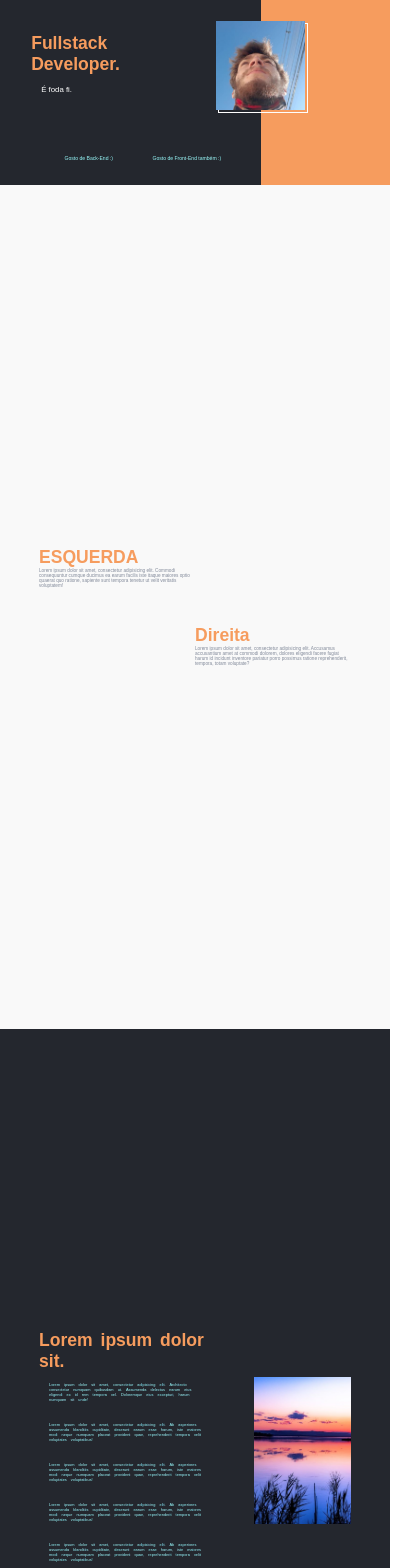
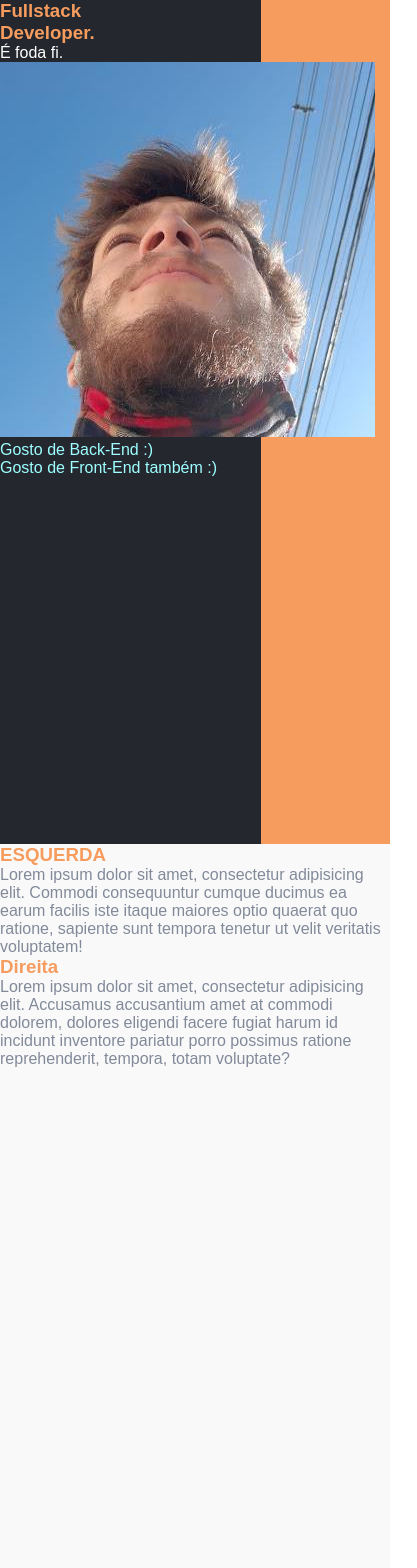
Before and after one commit to pedroHenrique57/Portfolio, an Angular app: page / in a window 390 px wide. Shown: the top 1568 px of the page, 417 px wide, since content can reach past the window. Built offline with nearby package versions, Linux system fonts and the light colour scheme; a web font is replaced by a local one.

Commit message:
Preparação dos estilos para responsividade Criação dos media query separação dos elementos globais dos específicos
Signed-off-by: pedrohenrique57 <pedro.henrique.contato369@gmail.com>

```diff
--- a/src/app/pages/home/home.component.scss
+++ b/src/app/pages/home/home.component.scss
@@ -1,18 +1,11 @@
-// styles Globals
+// Globals styles
 
 h1 {
   color: var(--title);
-  font-size: 4.5em;
 }
 
 p {
   color: var(--subtitle);
-  font-size: 1.2rem;
-}
-
-svg {
-  width: 4rem;
-  height: 2rem;
 }
 
 section {
@@ -82,19 +75,127 @@ section {
   }
 }
 
-.button__div {
+.container {
+  width: 75%;
+  background: var(--white-hud);
+}
+
+.inputFocus {
+  font-weight: 500;
+}
+
+.aboutMe {
+  background: linear-gradient(90deg, var(--complementary-color) 67%, var(--title) 33%);
+
+  &__content {
+    p {
+      color: white;
+    }
+  }
+
+  &__subContent {
+
+    p {
+      color: var(--subtitle);
+      filter: contrast(14);
+    }
+  }
+}
+
+.myHistory {
+  word-spacing: 3px;
+  background: var(--complementary-color);
+
+  p {
+    filter: contrast(13);
+  }
+}
+
+.whatIDo {
+  background: var(--white-background);
+
+  .container {
+    div {
+      font-weight: bold;
+    }
+  }
+
+  &__leftCard {
+    border-right: 1px solid var(--complementary-color);
+  }
+}
+
+.contactMe {
+  font-weight: 300;
+  background-color: var(--white-hud);
+
+  article {
+    font-weight: bold;
+    text-align: center;
+
+    p {
+      font-weight: 400;
+    }
+  }
+
+  form {
+    button {
+      align-self: center;
+    }
+
+    label {
+      color: var(--title);
+    }
+
+    input, textarea {
+      font-weight: inherit;
+      border: none;
+      border-bottom: var(--title) solid 1px;
+      resize: none;
+
+      &:focus {
+        outline: none;
+        font-weight: 500;
+      }
+
+      &::placeholder {
+        color: var(--title);
+        filter: grayscale(0.5);
+      }
+    }
+  }
+}
+
+// Media Query (display specific config like justify content, content align, etc.)
+
+@media (max-width: 500px) {
+
+}
+
+@media (max-width: 600px) {
+
+}
+
+@media (min-width: 700px) {
+
+  h1 {
+    font-size: 4.5em;
+  }
+
+  p {
+    font-size: 1.2rem;
+  }
+
+  svg {
+    width: 4rem;
+    height: 2rem;
   }
 
   .container {
-  width: 75%;
-  background: var(--white-hud);
     display: flex;
   }
 
-// styles Specificness
-
   .aboutMe {
-  background: linear-gradient(90deg, var(--complementary-color) 67%, var(--title) 33%);
     height: auto;
     width: inherit;
     display: flex;
@@ -107,25 +208,7 @@ section {
       flex-direction: row;
       justify-content: space-between;
 
-    article {
-      display: flex;
-      flex-direction: column;
-      justify-content: center;
-
-      h1 {
-        align-self: flex-start;
-      }
-
-      p {
-        margin: 10px;
-        font-size: 2rem;
-        color: white;
-      }
-    }
-
       span {
-      width: 23vw;
-      height: 23vw;
         border: 1px solid white;
         right: 13rem;
         z-index: 1;
@@ -140,6 +223,21 @@ section {
           z-index: 2;
         }
       }
+
+      article {
+        display: flex;
+        flex-direction: column;
+        justify-content: center;
+
+        h1 {
+          align-self: flex-start;
+        }
+
+        p {
+          margin: 10px;
+          font-size: 2rem;
+        }
+      }
     }
 
     &__subContent {
@@ -150,10 +248,8 @@ section {
 
       p {
         font-size: 1.3rem;
-      color: var(--subtitle);
         padding-right: 5rem;
         margin: 0 10px;
-      filter: contrast(14);
       }
     }
   }
@@ -189,8 +285,6 @@ section {
     align-items: center;
     column-gap: 10rem;
     padding: 0 10rem;
-  word-spacing: 3px;
-  background: var(--complementary-color);
 
     article {
       display: flex;
@@ -205,12 +299,10 @@ section {
     p {
       margin: 10px;
       font-size: 1rem;
-    filter: contrast(13);
     }
   }
 
   .whatIDo {
-  background: var(--white-background);
     display: flex;
     width: inherit;
     justify-content: center;
@@ -218,7 +310,6 @@ section {
 
     .container {
       div {
-      font-weight: bold;
         padding: 6rem;
 
         .button__div {
@@ -239,10 +330,6 @@ section {
         }
       }
     }
-
-  &__leftCard {
-    border-right: 1px solid var(--complementary-color);
-  }
   }
 
   .contactMe {
@@ -251,8 +338,6 @@ section {
     flex-direction: column;
     justify-content: center;
     align-items: center;
-  font-weight: 300;
-  background-color: var(--white-hud);
 
     .line {
       display: flex;
@@ -267,46 +352,29 @@ section {
     }
 
     article {
-    font-weight: bold;
-    text-align: center;
       padding-bottom: 4rem;
 
       p {
         padding-top: 1rem;
-      font-weight: 400;
         font-size: 2rem;
       }
     }
 
     form {
+      width: 70%;
       display: flex;
       flex-direction: column;
       row-gap: 5rem;
-    width: 70%;
-
-    button {
-      align-self: center;
-    }
-
-    .inputFocus {
-      font-weight: 500;
-      filter: contrast(200%);
-      transition: filter 3s cubic-bezier(0.23, 1, 0.32, 1), font-weight 0.2s cubic-bezier(0.23, 1, 0.32, 1);
-    }
 
       label {
         font-size: 1.8rem;
         margin-bottom: 1rem;
-      color: var(--title);
       }
 
       input, textarea {
         font-size: 2rem;
         font-weight: inherit;
-      border: none;
-      border-bottom: var(--title) solid 1px;
         max-height: 6rem;
-      resize: none;
 
         &:focus {
           outline: none;
@@ -314,8 +382,6 @@ section {
 
         &::placeholder {
           font-size: 1.5rem;
-        color: var(--title);
-        filter: grayscale(0.5);
         }
       }
     }
@@ -325,8 +391,7 @@ section {
       font-size: 1.4rem;
     }
   }
-
-// Media Query
+}
 
 @media (min-width: 1400px) {
   h1 {
--- a/src/styles.scss
+++ b/src/styles.scss
@@ -13,9 +13,14 @@
   margin: 0;
   box-sizing: border-box;
   font-family: 'SF UI Text', sans-serif;
-  font-size: 1vw;
 }
 
-body {
-  overflow: hidden;
+@media (min-width: 700px) {
+  html {
+    font-size: 1vw;
+  }
+
+  body {
+    overflow: hidden;
+  }
 }
```
Lines whose indentation alone changed are shown as unchanged.
